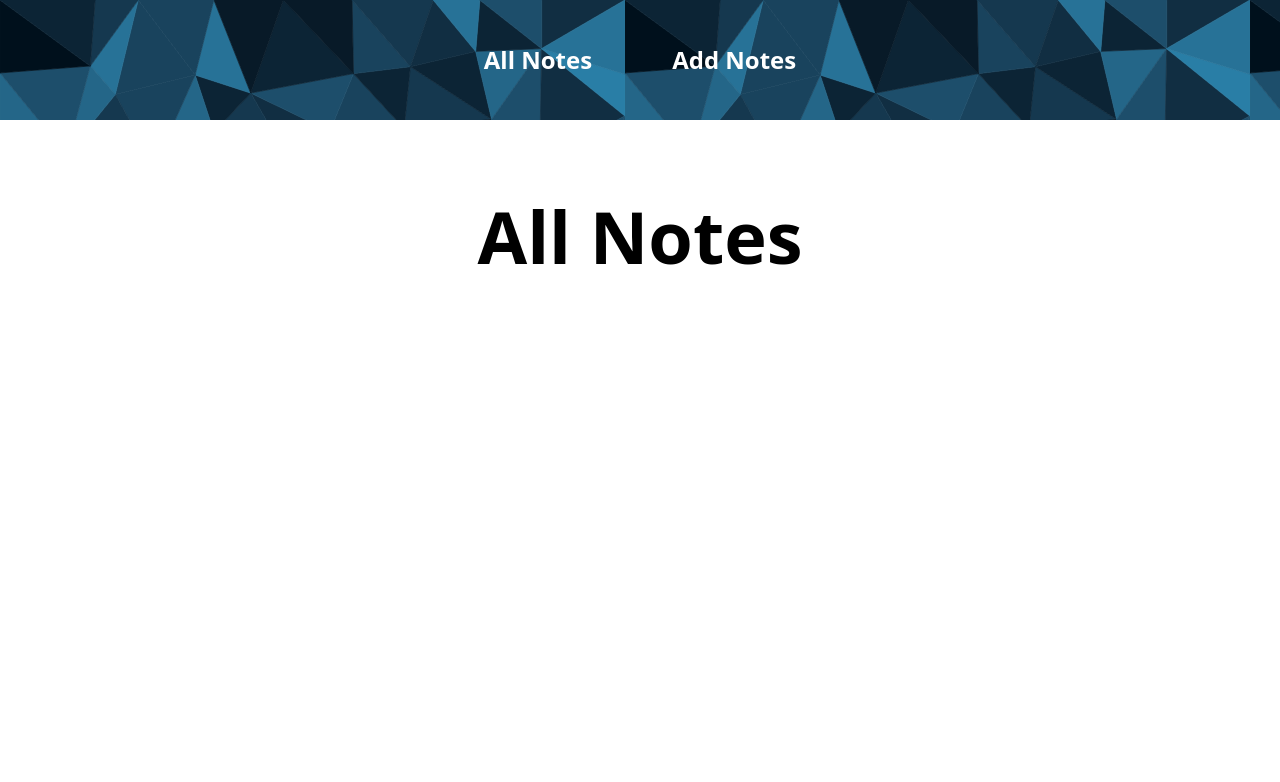
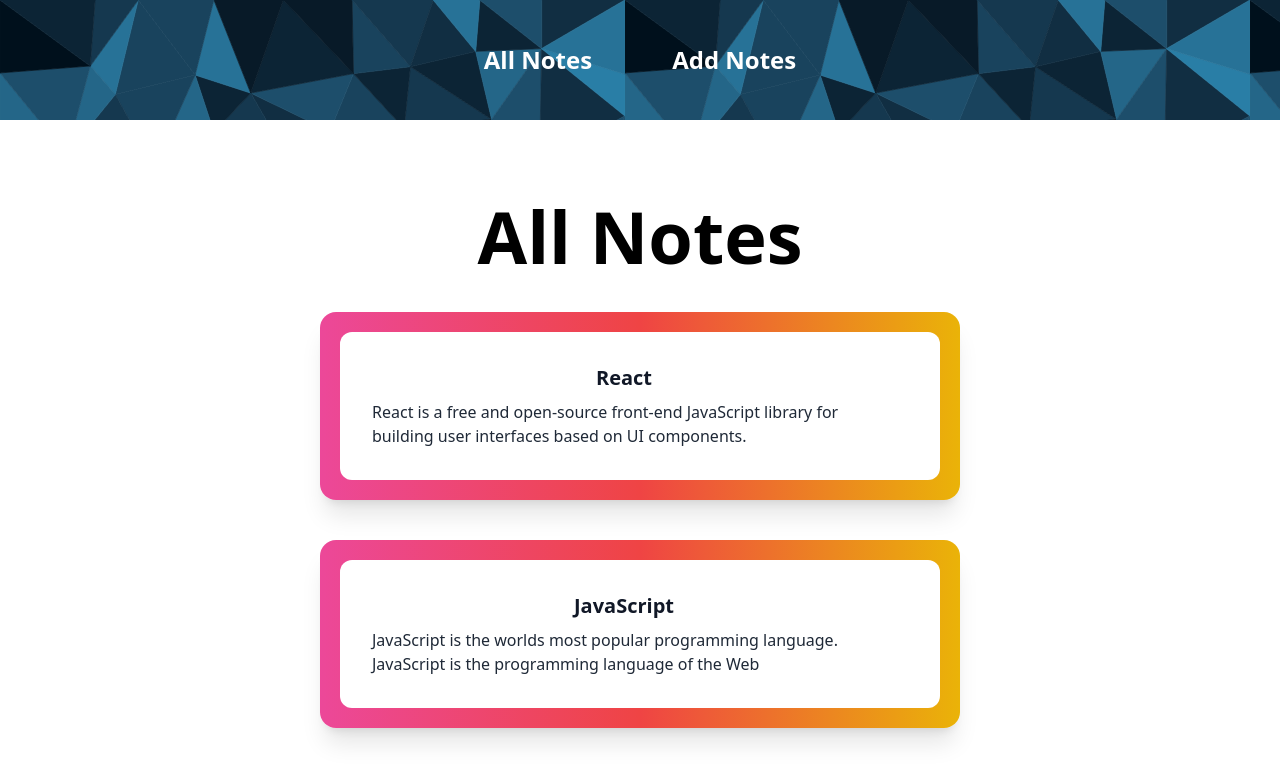
Before and after one commit to sajid1545/notes_app_using_redux, a React (Vite) app: page / in a window 1280 px wide. Shown: the top 782 px of the page. Built offline with nearby package versions, Linux system fonts and the light colour scheme.

Commit message:
notes from initial state are displayed in all notes page

```diff
--- a/src/features/NotesView.jsx
+++ b/src/features/NotesView.jsx
@@ -2,14 +2,30 @@
 import { useSelector } from 'react-redux';
 
 const NotesView = () => {
+	const notes = useSelector((state) => state.notesReducer.notes);
 
-    const notes = useSelector(state => state.notesReducer.notes)
+	return (
+		<div>
+			<h1 className="text-7xl text-center font-extrabold">All Notes</h1>
 
-    return (
-        <div>
-            <h1 className="text-7xl text-center font-extrabold">All Notes</h1>
-        </div>
-    );
+			{notes.map((n) => {
+				const { id, title, note } = n;
+				return (
+					<div
+						key={id}
+						className="rounded-2xl bg-gradient-to-r from-pink-500 via-red-500 to-yellow-500 my-10 shadow-xl w-2/4 mx-auto p-5">
+						<div className="block rounded-xl bg-white p-6 sm:p-8">
+							<div className="flex flex-col justify-center items-center sm:pr-8">
+								<h3 className="text-xl font-bold text-gray-900">{title}</h3>
+
+								<p className="mt-2 text-md text-gray-800">{note}</p>
+							</div>
+						</div>
+					</div>
+				);
+			})}
+		</div>
+	);
 };
 
 export default NotesView;
--- a/src/features/notesSlice.js
+++ b/src/features/notesSlice.js
@@ -6,7 +6,7 @@
 		{
 			id: uuidv4(),
 			title: 'React',
-			author:
+			note:
 				'React is a free and open-source front-end JavaScript library for building user interfaces based on UI components.',
 		},
 		{
```
